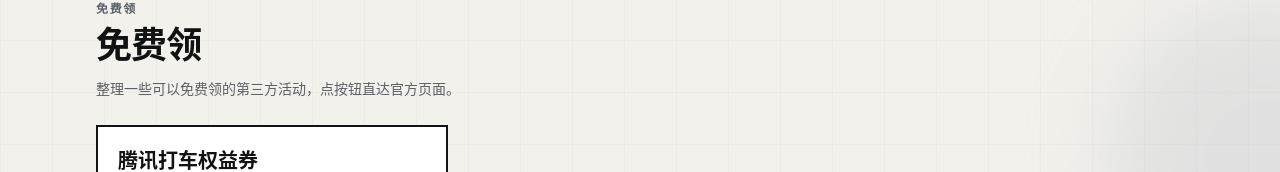
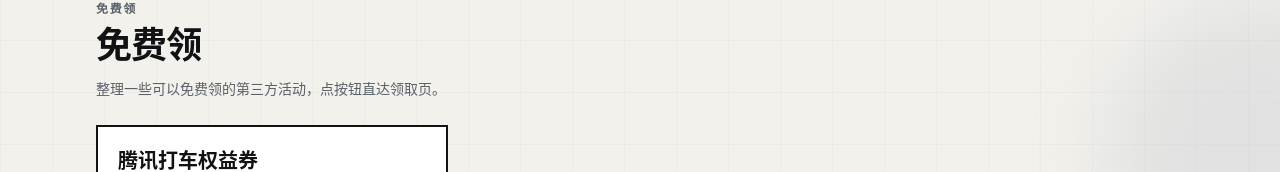
Before and after one commit to Lniosy/lniosy-site, a Next.js app: page /free in a window 1280 px wide. Shown: the part 116-288 px from the top of the page. Built offline with nearby package versions, Linux system fonts and the light colour scheme.

Commit message:
/free: intro + meta description → 领取页

```diff
--- a/app/free/page.tsx
+++ b/app/free/page.tsx
@@ -5,7 +5,7 @@
 
 export const metadata: Metadata = {
   title: "免费领｜李天才",
-  description: "免费领：腾讯打车权益券等第三方免费活动入口，以官方页面为准。",
+  description: "免费领：腾讯打车权益券等第三方免费活动入口，以领取页为准。",
   alternates: { canonical: "/free/" },
   openGraph: { url: "/free/" },
 };
@@ -18,7 +18,7 @@
       <div className="relative z-10 mx-auto max-w-6xl px-5 pb-16 pt-8 sm:px-8 sm:pt-12">
         <p className="font-mono text-xs font-bold tracking-[0.14em] text-muted">免费领</p>
         <h1 className="mt-2 text-3xl font-extrabold tracking-tight sm:text-4xl">免费领</h1>
-        <p className="mt-3 max-w-xl text-sm leading-6 text-muted">整理一些可以免费领的第三方活动，点按钮直达官方页面。</p>
+        <p className="mt-3 max-w-xl text-sm leading-6 text-muted">整理一些可以免费领的第三方活动，点按钮直达领取页。</p>
         <div className="mt-6 grid items-start gap-4 md:grid-cols-2 lg:grid-cols-3">
           {freebies.map((f) => (
             <article key={f.id} id={`free-${f.id}`} className="flex flex-col border-2 border-ink bg-white p-5">
```
